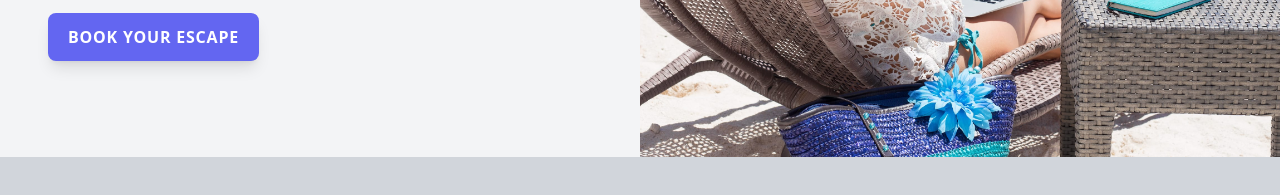
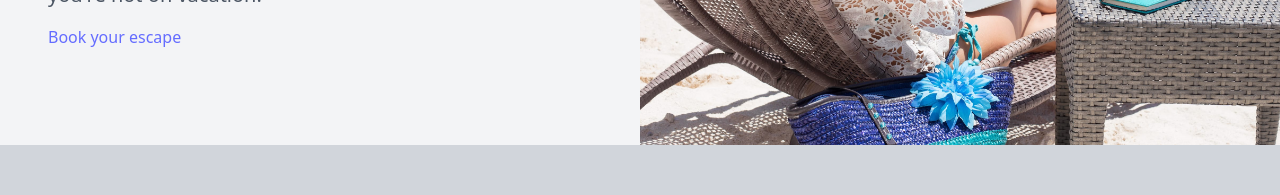
Before and after one commit to cynthia-stac/vite-project, a website built with Vite: page index.html in a window 1280 px wide. Shown: the part 493-688 px from the top of the page. Built offline with nearby package versions, Linux system fonts and the light colour scheme.

Commit message:
Replaced all the classes of the button with btn

```diff
--- a/index.html
+++ b/index.html
@@ -18,7 +18,7 @@
        class="text-indigo-500">Take advantage of it.</span></h1>
        <p class="mt-2 text-gray-600 sm:mt-4 sm:text-xl">Workcation helps you find work-friendly rentals in beautiful locations so you can enjoy some nice weather you're not on vacation.</p>
        <div class="mt-4">
-        <a class= "bg-indigo-500  hover:bg-indigo-400 hover:-translate-y-0.5 transform transition focus:outline-none focus:ring focus:ring-offset-2 focus:ring-indigo-500 focus:ring-opacity-50 active:bg-indigo-600  text-white px-5 py-3 inline-block rounded-lg shadow-lg uppercase tracking-wider font-semibold text-sm sm:text-base" href="#">Book your escape</a>
+        <a class= "btn" href="#">Book your escape</a>
       </div>
     </div>
   </div>
```
